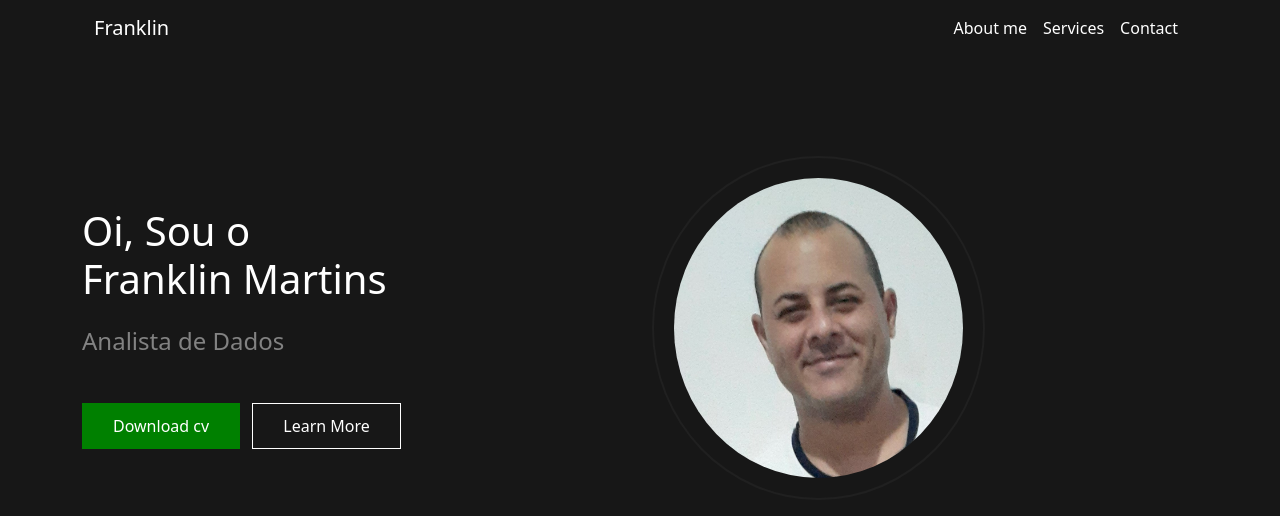
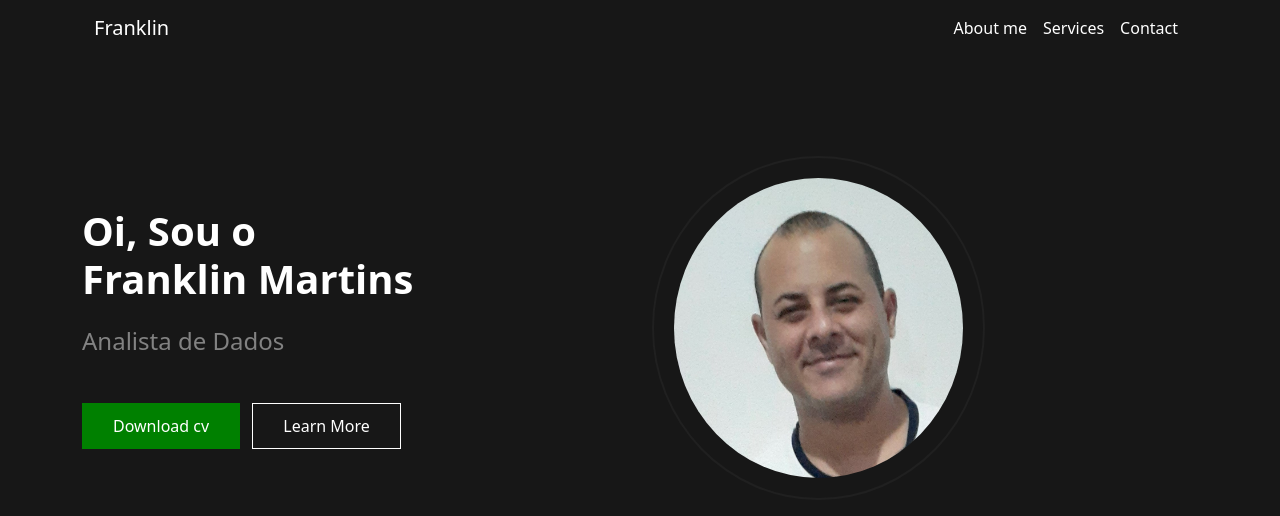
Before and after one commit to 123franklin321/portifolio, a plain HTML site: page index.html in a window 1280 px wide. Drawn offline with nearby package versions, Linux system fonts and the light colour scheme.

Commit message:
Adicionei peso do titulo

```diff
--- a/index.html
+++ b/index.html
@@ -41,7 +41,7 @@
       <div class="row">
         <div class="col-6 d-flex align-items-center">
           <div>
-          <h1 class="text-white">Oi, Sou o <br> Franklin Martins</h1>
+          <h1 class="text-white fw-bold">Oi, Sou o <br> Franklin Martins</h1>
           <h4 class="text-gray mt-4 mb-5">Analista de Dados</h4>
           <button class="btn btn-primary me-2">Download cv</button>
           <button class="btn btn-outline-secondary">Learn More</button>
```
